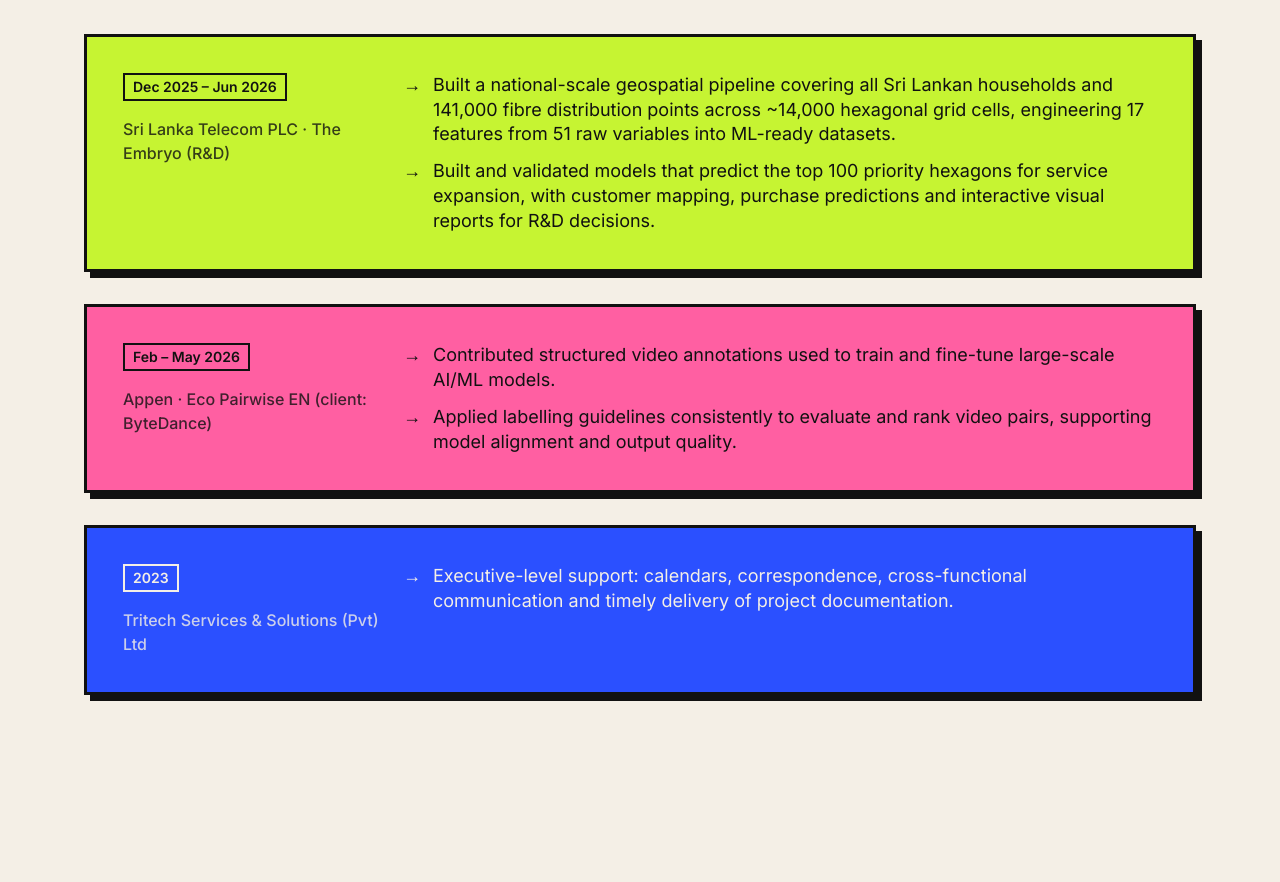
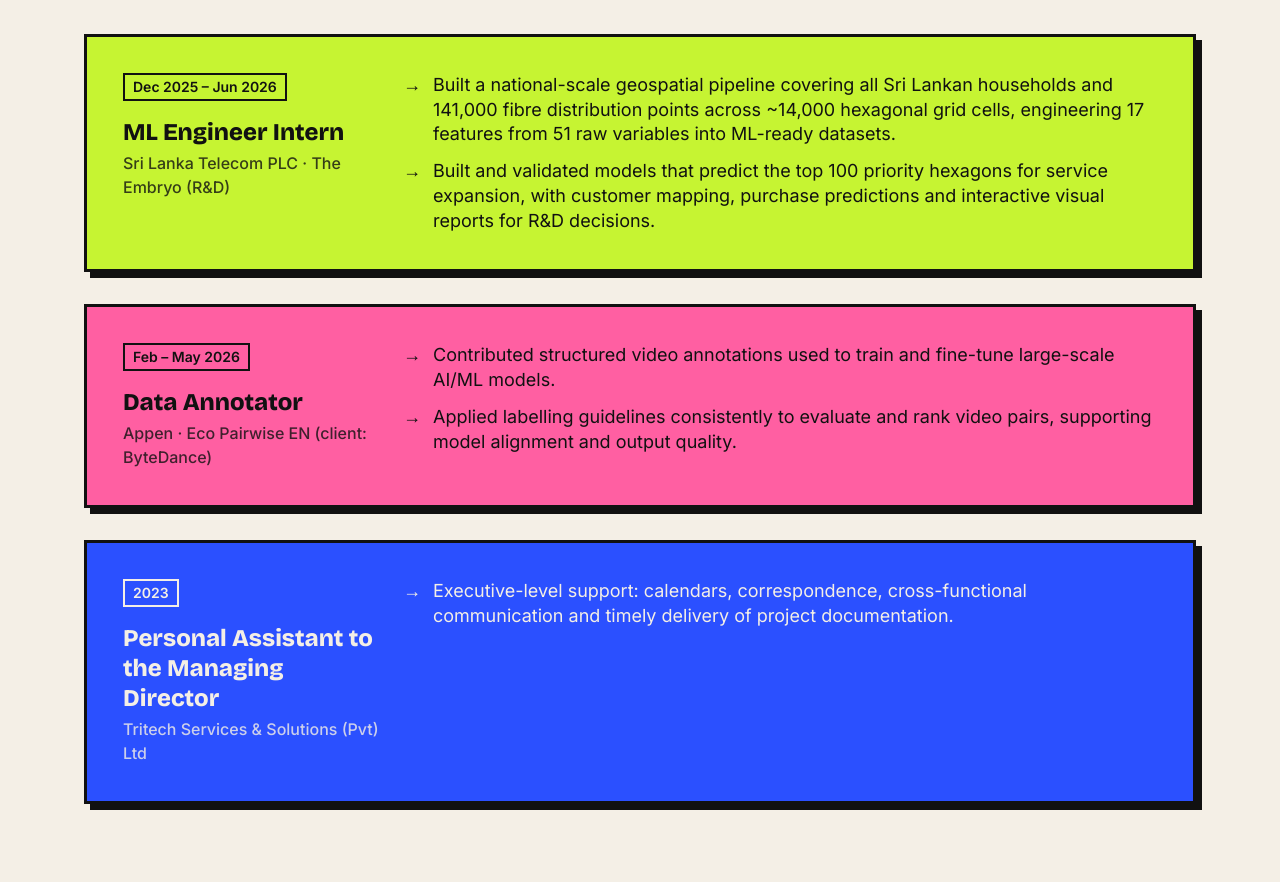
Before and after one commit to reshika1219/Reshika-Amarasinghe-Portfolio, a React (Vite) app: page / in a window 1280 px wide. Shown: the part 1796-2678 px from the top of the page. Built offline with nearby package versions, Linux system fonts and the light colour scheme; the HTML template or start-up script is replaced by a standard one.

Commit message:
Restore job titles in experience data and drop leftover game fields

```diff
--- a/src/data/content.js
+++ b/src/data/content.js
@@ -18,30 +18,27 @@ export const stats = [
 
 export const experience = [
   {
-    result: 'VICTORY',
+    role: 'ML Engineer Intern',
     org: 'Sri Lanka Telecom PLC · The Embryo (R&D)',
     date: 'Dec 2025 – Jun 2026',
-    kda: [['Hex cells', '~14k'], ['Features', '17 / 51'], ['Priority picks', 'Top 100']],
     points: [
       'Built a national-scale geospatial pipeline covering all Sri Lankan households and 141,000 fibre distribution points across ~14,000 hexagonal grid cells, engineering 17 features from 51 raw variables into ML-ready datasets.',
       'Built and validated models that predict the top 100 priority hexagons for service expansion, with customer mapping, purchase predictions and interactive visual reports for R&D decisions.',
     ],
   },
   {
-    result: 'VICTORY',
+    role: 'Data Annotator',
     org: 'Appen · Eco Pairwise EN (client: ByteDance)',
     date: 'Feb – May 2026',
-    kda: [['Task', 'Pairwise'], ['Domain', 'Video'], ['Goal', 'Alignment']],
     points: [
       'Contributed structured video annotations used to train and fine-tune large-scale AI/ML models.',
       'Applied labelling guidelines consistently to evaluate and rank video pairs, supporting model alignment and output quality.',
     ],
   },
   {
-    result: 'VICTORY',
+    role: 'Personal Assistant to the Managing Director',
     org: 'Tritech Services & Solutions (Pvt) Ltd',
     date: '2023',
-    kda: [['Role', 'Support'], ['Scope', 'Exec'], ['Focus', 'Delivery']],
     points: [
       'Executive-level support: calendars, correspondence, cross-functional communication and timely delivery of project documentation.',
     ],
```
